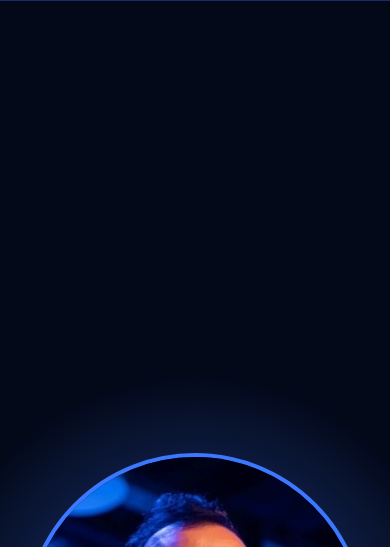
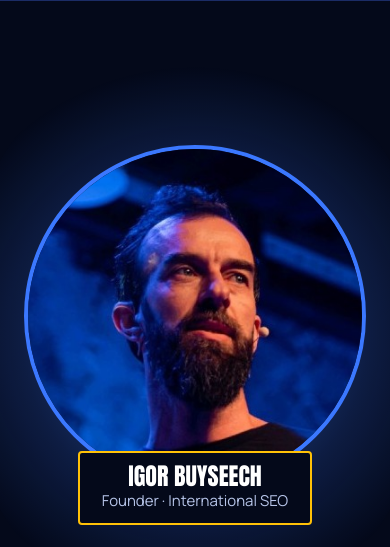
Before and after one commit to Buyseech/buyseech-site, a plain HTML site: page public/index.html in a window 390 px wide. Shown: the part 68-615 px from the top of the page. Drawn offline with Linux system fonts and the light colour scheme.

Commit message:
Fix phone hero spacing: measure to the yellow line when the tagline is hidden
Co-Authored-By: Claude Opus 5.5 <noreply@anthropic.com>
Claude-Session: https://claude.ai/code/session_01A7u75rJPa4mectyzg1dn2S

```diff
--- a/public/index.html
+++ b/public/index.html
@@ -439,6 +439,6 @@
   </div>
 </footer>
 
-<script src="site.js?v=4.2" defer></script>
+<script src="site.js?v=4.3" defer></script>
 </body>
 </html>
--- a/public/site.js
+++ b/public/site.js
@@ -8,7 +8,9 @@
   var hero = document.querySelector('.hero');
   if (!photo || !sub || !lede || !hero) return;
   function pageTop(el) { var t = 0; while (el) { t += el.offsetTop; el = el.offsetParent; } return t; }
-  function subBottom() { return pageTop(sub) + sub.offsetHeight; }
+  var slash = document.querySelector('.hero .slash');
+  // When the line is hidden (phones), measure to the yellow line instead.
+  function subBottom() { var el = (sub.offsetParent || !slash) ? sub : slash; return pageTop(el) + el.offsetHeight; }
   var lastW = 0;
   function fit() {
     var w = window.innerWidth;
```
